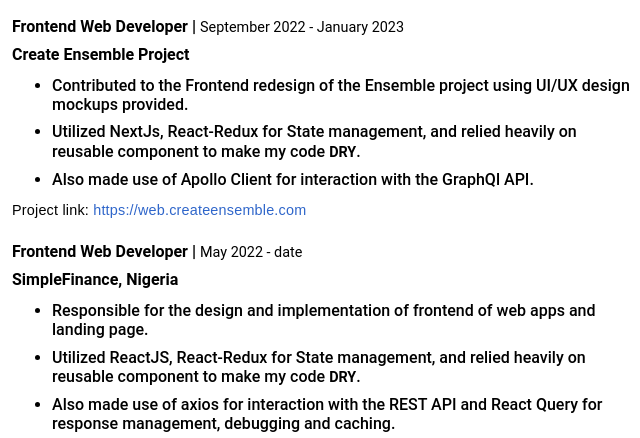
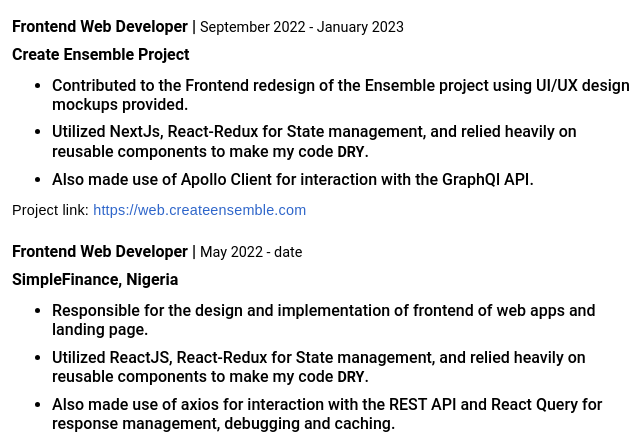
Before and after one commit to Ab-dex/my_cv, a plain HTML site: page index.html in a window 1280 px wide. Shown: the part 872-1310 px from the top of the page, 460-1100 px from the left. Drawn offline with Linux system fonts and the light colour scheme.

Commit message:
error fix

```diff
--- a/index.html
+++ b/index.html
@@ -262,7 +262,7 @@
                 </li>
                 <li>
                   Utilized NextJs, React-Redux for State management, and relied
-                  heavily on reusable component to make my code
+                  heavily on reusable components to make my code
                   <span class="bold">DRY</span>.
                 </li>
                 <li>
@@ -293,7 +293,7 @@
                 </li>
                 <li>
                   Utilized ReactJS, React-Redux for State management, and relied
-                  heavily on reusable component to make my code
+                  heavily on reusable components to make my code
                   <span class="bold">DRY</span>.
                 </li>
                 <li>
```
